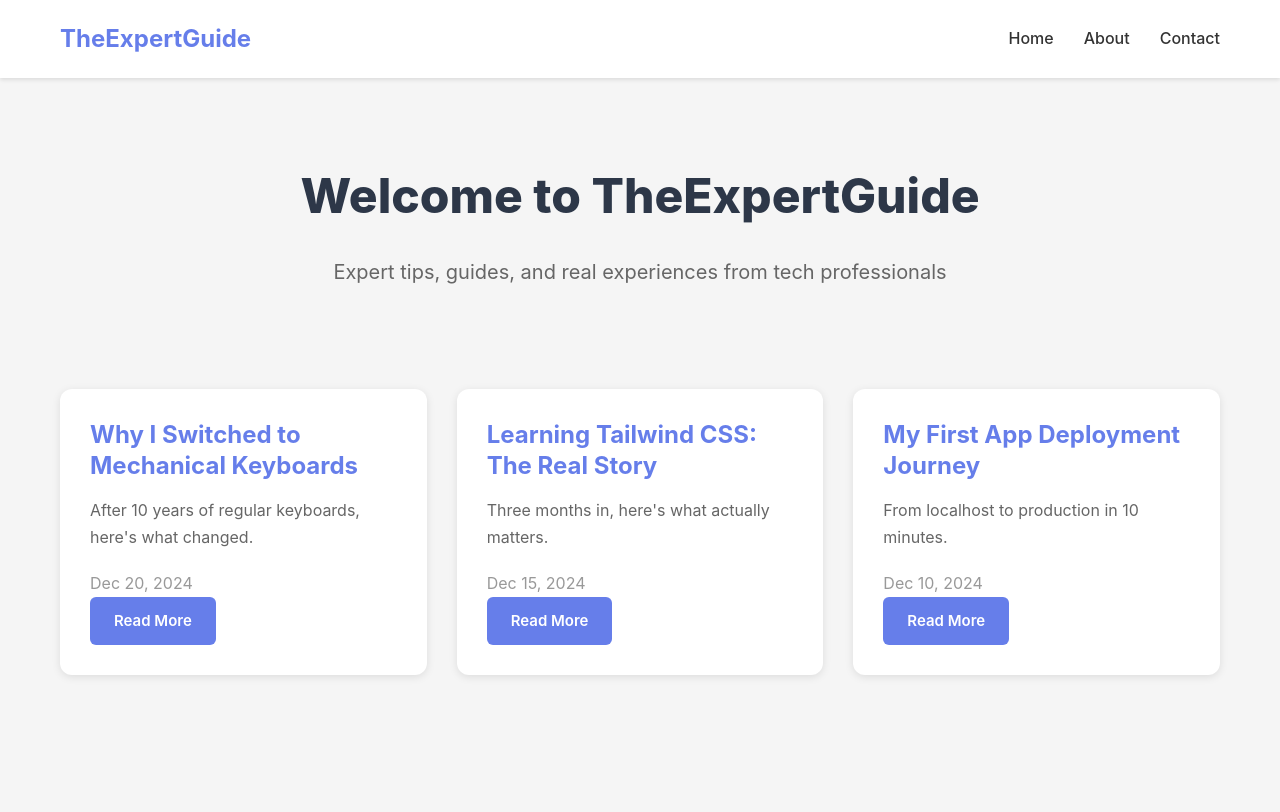
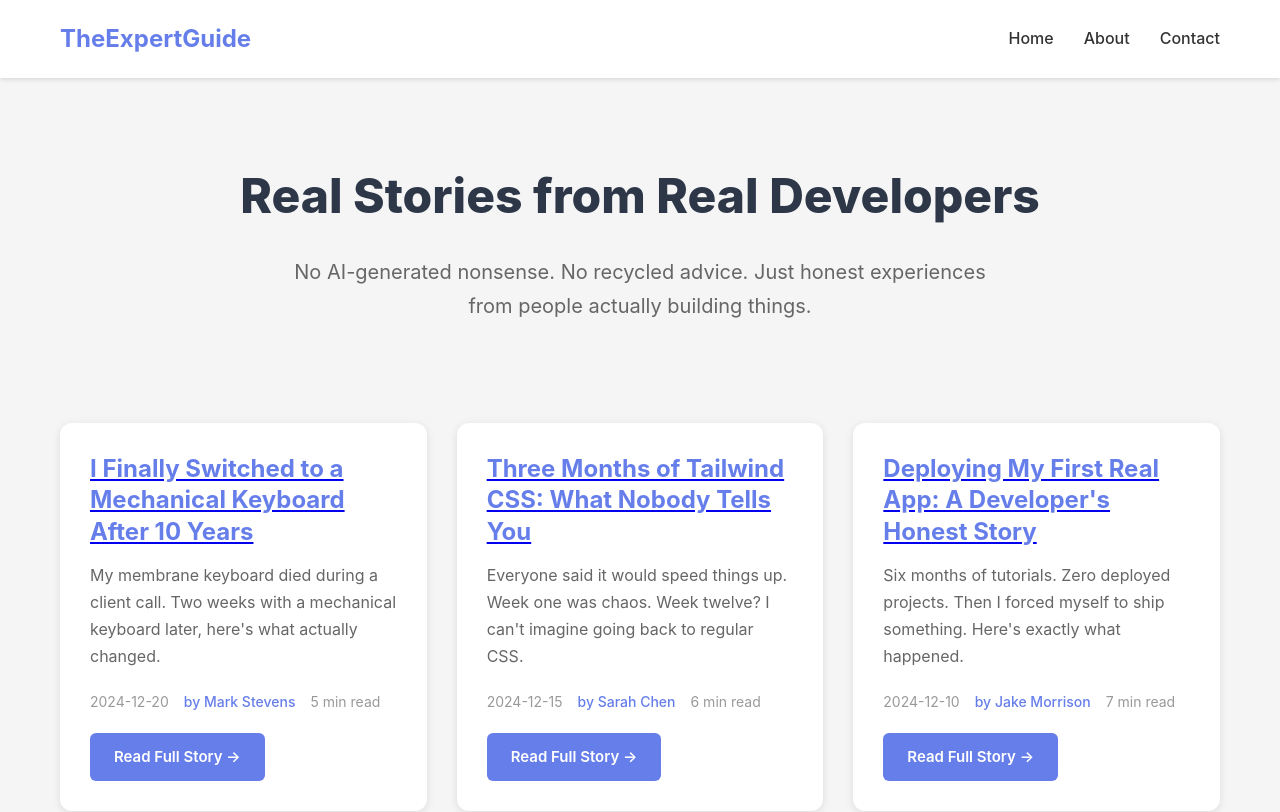
Before and after one commit to thexpertguidecom-star/thexpertguide, a Next.js app: page / in a window 1280 px wide. Shown: the top 812 px of the page. Built offline with nearby package versions, Linux system fonts and the light colour scheme.

Commit message:
Update page.js

```diff
--- a/app/page.js
+++ b/app/page.js
@@ -1,43 +1,101 @@
 import './globals.css'
+import Link from 'next/link'
 
 const blogs = [
   {
     id: 1,
-    title: "Why I Switched to Mechanical Keyboards",
-    excerpt: "After 10 years of regular keyboards, here's what changed.",
-    date: "Dec 20, 2024"
+    slug: "mechanical-keyboard-switch-worth-it",
+    title: "I Finally Switched to a Mechanical Keyboard After 10 Years",
+    excerpt: "My membrane keyboard died during a client call. Two weeks with a mechanical keyboard later, here's what actually changed.",
+    date: "2024-12-20",
+    author: "Mark Stevens",
+    readTime: "5 min read"
   },
   {
     id: 2,
-    title: "Learning Tailwind CSS: The Real Story",
-    excerpt: "Three months in, here's what actually matters.",
-    date: "Dec 15, 2024"
+    slug: "tailwind-css-learning-experience",
+    title: "Three Months of Tailwind CSS: What Nobody Tells You",
+    excerpt: "Everyone said it would speed things up. Week one was chaos. Week twelve? I can't imagine going back to regular CSS.",
+    date: "2024-12-15",
+    author: "Sarah Chen",
+    readTime: "6 min read"
   },
   {
     id: 3,
-    title: "My First App Deployment Journey",
-    excerpt: "From localhost to production in 10 minutes.",
-    date: "Dec 10, 2024"
+    slug: "first-app-deployment-vercel",
+    title: "Deploying My First Real App: A Developer's Honest Story",
+    excerpt: "Six months of tutorials. Zero deployed projects. Then I forced myself to ship something. Here's exactly what happened.",
+    date: "2024-12-10",
+    author: "Jake Morrison",
+    readTime: "7 min read"
   },
 ]
 
+export const metadata = {
+  title: 'TheExpertGuide - Real Developer Stories & Tech Tutorials',
+  description: 'Honest tech experiences, coding tutorials, and developer stories. No fluff - just real experiences from people who actually build things.',
+  keywords: 'web development, programming tutorials, developer blog, tech stories, coding tips',
+  openGraph: {
+    title: 'TheExpertGuide - Real Developer Stories',
+    description: 'Honest tech experiences and tutorials from real developers.',
+    url: 'https://thexpertguide.vercel.app',
+    type: 'website',
+    images: ['/og-image.png'],
+  },
+  twitter: {
+    card: 'summary_large_image',
+    title: 'TheExpertGuide - Real Developer Stories',
+    description: 'Honest tech experiences and tutorials.',
+  }
+}
+
 export default function Home() {
   return (
+    <>
       <div className="container">
         <div className="hero">
-        <h1>Welcome to TheExpertGuide</h1>
-        <p>Expert tips, guides, and real experiences from tech professionals</p>
+          <h1>Real Stories from Real Developers</h1>
+          <p>No AI-generated nonsense. No recycled advice. Just honest experiences from people actually building things.</p>
         </div>
-      <div className="grid">
+
+        <section className="grid">
           {blogs.map(blog => (
-          <div key={blog.id} className="card">
+            <article key={blog.id} className="card">
+              <Link href={`/blog/${blog.slug}`}>
                 <h2>{blog.title}</h2>
+              </Link>
               <p>{blog.excerpt}</p>
-            <div className="date">{blog.date}</div>
-            <a href="#" className="btn">Read More</a>
+              <div className="meta">
+                <span className="date">{blog.date}</span>
+                <span className="author">by {blog.author}</span>
+                <span className="read-time">{blog.readTime}</span>
               </div>
+              <Link href={`/blog/${blog.slug}`} className="btn">Read Full Story →</Link>
+            </article>
           ))}
+        </section>
       </div>
-    </div>
+
+      {/* Structured Data for SEO */}
+      <script type="application/ld+json" dangerouslySetInnerHTML={{
+        __html: JSON.stringify({
+          "@context": "https://schema.org",
+          "@type": "Blog",
+          "name": "TheExpertGuide",
+          "description": "Real developer stories and tech tutorials",
+          "url": "https://thexpertguide.vercel.app",
+          "blogPost": blogs.map(blog => ({
+            "@type": "BlogPosting",
+            "headline": blog.title,
+            "description": blog.excerpt,
+            "datePublished": blog.date,
+            "author": {
+              "@type": "Person",
+              "name": blog.author
+            }
+          }))
+        })
+      }} />
+    </>
   )
 }
```
Lines whose indentation alone changed are shown as unchanged.
